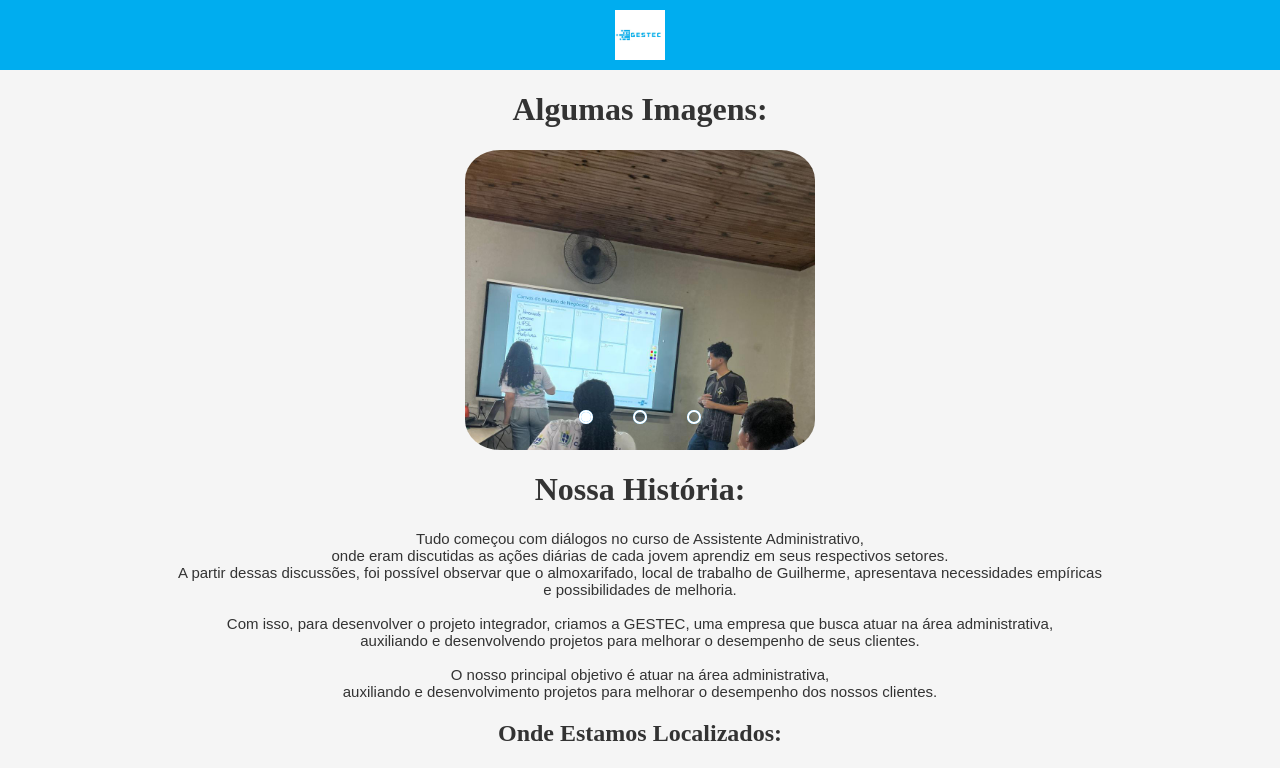
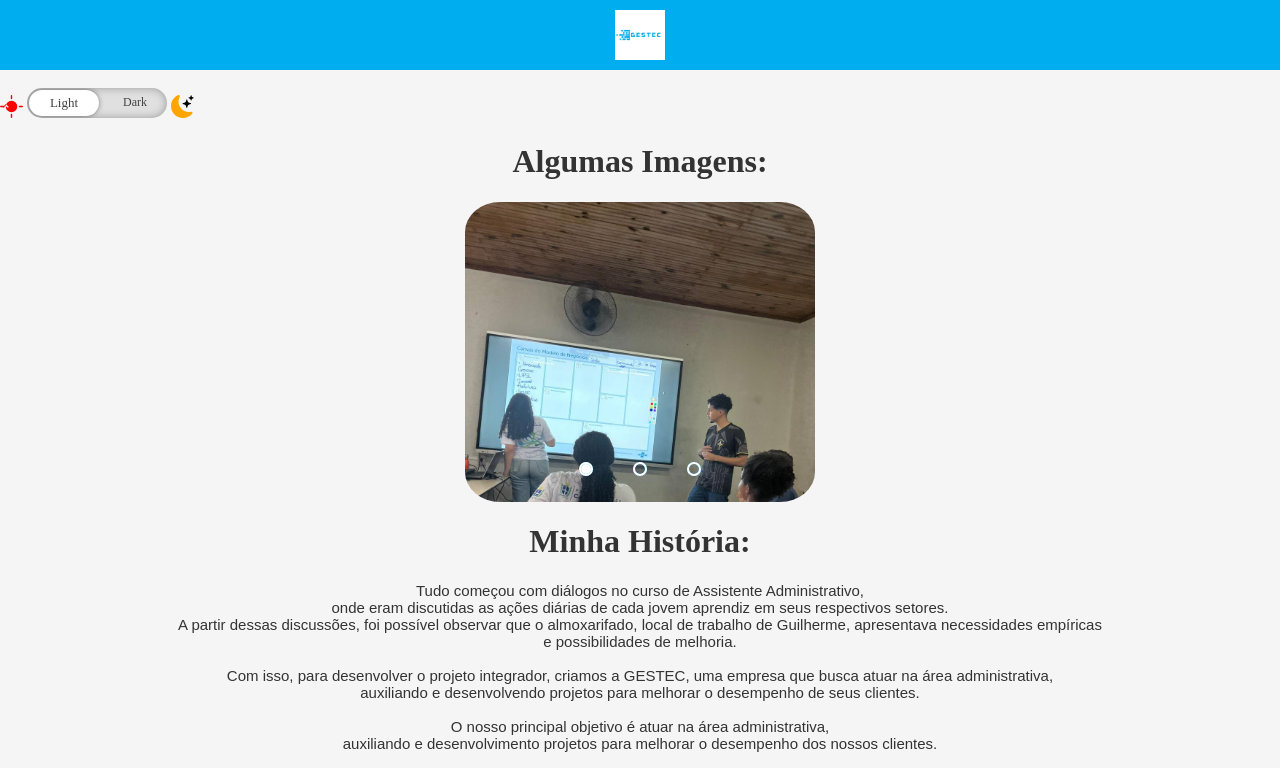
Before and after one commit to JoaoPaulodev01/JoaoPauloDev01, a PHP site: page /P/GesTec/index.html in a window 1280 px wide. Shown: the top 768 px of the page. Run offline with PHP 8.4, Linux system fonts and the light colour scheme; some libraries are stand-ins or nearby versions.

Commit message:
Add files via upload

```diff
--- a/GesTec/index.html
+++ b/GesTec/index.html
@@ -13,6 +13,28 @@
 </header>
 
 <body>
+    <br>
+    <div class="btn-container">
+        <svg viewBox="0 0 16 16" class="bi bi-sun-fill" fill="currentColor" width="23"
+            xmlns="http://www.w3.org/2000/svg">
+            <path
+                d="M8 12a4 4 0 1 0 0-8 4 4 0 0 0 0 8zM8 0a.5.5 0 0 1 .5.5v2a.5.5 0 0 1-1 0v-2A.5.5 0 0 1 8 0zm0 13a.5.5 0 0 1 .5.5v2a.5.5 0 0 1-1 0v-2A.5.5 0 0 1 8 13zm8-5a.5.5 0 0 1-.5.5h-2a.5.5 0 0 1 0-1h2a.5.5 0 0 1 .5.5zM3 8a.5.5 0 0 1-.5.5h-2a.5.5 0 0 1 0-1h2a.5.5 0 0 1 .5.5zM3 8.657a.5.5 0 0 1-.708-.708l1.414-1.414a.5.5 0 0 1 .708 0l1.414 1.414a.5.5 0 0 1-.708.708l-1.414-1.414a.5.5 0 0 1 0-.708z"
+                color="red"></path>
+        </svg>
+        <label class="switch btn-color-mode-switch">
+            <input value="1" id="color_mode" name="color_mode" type="checkbox">
+            <label class="btn-color-mode-switch-inner" data-off="Light" data-on="Dark" for="color_mode"></label>
+        </label>
+        <svg viewBox="0 0 16 16" class="bi bi-moon-stars-fill" fill="currentColor" width="23"
+            xmlns="http://www.w3.org/2000/svg">
+            <path
+                d="M6 .278a.768.768 0 0 1 .08.858 7.208 7.208 0 0 0-.878 3.46c0 4.021 3.278 7.277 7.318 7.277.527 0 1.04-.055 1.533-.16a.787.787 0 0 1 .81.316.733.733 0 0 1-.031.893A8.349 8.349 0 0 1 8.344 16C3.734 16 0 12.286 0 7.71 0 4.266 2.114 1.312 5.124.06A.752.752 0 0 1 6 .278z"
+                color="orange"></path>
+            <path
+                d="M10.794 3.148a.217.217 0 0 1 .412 0l.387 1.162c.173.518.579.924 1.097 1.097l1.162.387a.217.217 0 0 1 0 .412l-1.162.387a1.734 1.734 0 0 0-1.097 1.097l-.387 1.162a.217.217 0 0 1-.412 0l-.387-1.162A1.734 1.734 0 0 0 9.31 6.593l-1.162-.387a.217.217 0 0 1 0-.412l1.162-.387a1.734 1.734 0 0 0 1.097-1.097l.387-1.162zM13.863.099a.145.145 0 0 1 .274 0l.258.774c.115.346.386.617.732.732l.774.258a.145.145 0 0 1 0 .274l-.774.258a1.156 1.156 0 0 0-.732.732l-.258.774a.145.145 0 0 1-.274 0l-.258-.774a1.156 1.156 0 0 0-.732-.732l-.774-.258a.145.145 0 0 1 0-.274l.774-.258c.346-.115.617-.386.732-.732L13.863.1z"
+                color="black"></path>
+        </svg>
+    </div>
     <h1>Algumas Imagens:</h1>
     <div class="slider">
         <div class="slides">
@@ -47,7 +69,7 @@
     </div>
 
     <script src="script.js"></script>
-    <h1>Nossa História:</h1>
+    <h1>Minha História:</h1>
     <p class="minhaHistoria">Tudo começou com diálogos no curso de Assistente Administrativo, <br>onde eram discutidas as
         ações diárias de cada jovem aprendiz em seus respectivos setores.<br> A partir dessas discussões, foi possível
         observar que o almoxarifado, local de trabalho de Guilherme, apresentava necessidades empíricas<br> e possibilidades
--- a/GesTec/script.js
+++ b/GesTec/script.js
@@ -13,3 +13,33 @@ function nextImage(){
     document.getElementById("radio" + count).checked = true;
 
 }
+
+// Selecione o botão de troca de tema
+const toggleThemeButton = document.getElementById('color_mode');
+
+// Adicione um evento de clique ao botão
+toggleThemeButton.addEventListener('click', () => {
+  // Verifique se o tema atual é claro ou escuro
+  const currentTheme = document.body.classList.contains('theme-light') ? 'light' : 'dark';
+
+  // Troque o tema
+  if (currentTheme === 'light') {
+    document.body.classList.remove('theme-light');
+    document.body.classList.add('theme-dark');
+    document.querySelector('.container').classList.remove('theme-light');
+    document.querySelector('.container').classList.add('theme-dark');
+    document.querySelectorAll('.form-content label').forEach((label) => {
+      label.classList.remove('theme-light');
+      label.classList.add('theme-dark');
+    });
+  } else {
+    document.body.classList.remove('theme-dark');
+    document.body.classList.add('theme-light');
+    document.querySelector('.container').classList.remove('theme-dark');
+    document.querySelector('.container').classList.add('theme-light');
+    document.querySelectorAll('.form-content label').forEach((label) => {
+      label.classList.remove('theme-dark');
+      label.classList.add('theme-light');
+    });
+  }
+});
--- a/GesTec/style.css
+++ b/GesTec/style.css
@@ -50,12 +50,11 @@ h1, h2, p {
 df-messenger {
     --df-messenger-bot-message: #ff914d;
     --df-messenger-button-titlebar-color: #00adef;
-    --df-messenger-chat-background-color: #ffffff;
+    --df-messenger-chat-background-color: light-dark(#ffffff, #333);
     --df-messenger-font-color: rgb(255, 255, 255);
-    --df-messenger-send-icon: #ffffff;
+    --df-messenger-send-icon: #25632d;
     --df-messenger-user-message: #25632d;
-    --df-messenger-input-font-color: #ffffff;
-    --df-messenger-input-box-color: #00adef;
+    --df-messenger-input-font-color: #000000;
 }
 
 .cabecalho {
@@ -192,3 +191,149 @@ p {
     font-family: Arial;
     font-size: 15px;
 }
+
+
+
+/* Adicione uma classe para o tema claro */
+.theme-light {
+    color-scheme: light;
+    background-color: #d0cdcdf0;
+}
+
+/* Adicione uma classe para o tema escuro */
+.theme-dark {
+    color-scheme: dark;
+    background-color: #202020;
+}
+
+/* Adicione uma classe para o container com tema claro */
+.container.theme-light {
+    background-color: #fffefef0;
+}
+
+/* Adicione uma classe para o container com tema escuro */
+.container.theme-dark {
+    background-color: #363434;
+}
+
+/* Adicione uma classe para o label com tema claro */
+.form-content label.theme-light {
+    color: #000000;
+    background-color: #fffefef0;
+}
+
+/* Adicione uma classe para o label com tema escuro */
+.form-content label.theme-dark {
+    color: #ffffff;
+    background-color: #363434;
+}
+
+
+
+.btn-container {
+    display: table-cell;
+    vertical-align: middle;
+    text-align: center;
+}
+
+.btn-container i {
+    display: inline-block;
+    position: relative;
+    top: -9px;
+}
+
+label {
+    font-size: 13px;
+    color: #424242;
+    font-weight: 500;
+}
+
+.btn-color-mode-switch {
+    display: inline-block;
+    margin: 0px;
+    position: relative;
+}
+
+.btn-color-mode-switch>label.btn-color-mode-switch-inner {
+    margin: 0px;
+    width: 140px;
+    height: 30px;
+    background: #E0E0E0;
+    border-radius: 26px;
+    overflow: hidden;
+    position: relative;
+    transition: all 0.3s ease;
+    box-shadow: 0px 0px 8px 0px rgba(17, 17, 17, 0.34) inset;
+    display: block;
+}
+
+.btn-color-mode-switch>label.btn-color-mode-switch-inner:before {
+    content: attr(data-on);
+    position: absolute;
+    font-size: 12px;
+    font-weight: 500;
+    top: 7px;
+    right: 20px;
+}
+
+.btn-color-mode-switch>label.btn-color-mode-switch-inner:after {
+    content: attr(data-off);
+    width: 70px;
+    height: 16px;
+    background: #fff;
+    border-radius: 26px;
+    position: absolute;
+    left: 2px;
+    top: 2px;
+    text-align: center;
+    transition: all 0.3s ease;
+    box-shadow: 0px 0px 6px -2px #111;
+    padding: 5px 0px;
+}
+
+.btn-color-mode-switch>.alert {
+    display: none;
+    background: #FF9800;
+    border: none;
+    color: #fff;
+}
+
+.btn-color-mode-switch input[type="checkbox"] {
+    cursor: pointer;
+    width: 50px;
+    height: 25px;
+    opacity: 0;
+    position: absolute;
+    top: 0;
+    z-index: 1;
+    margin: 0px;
+}
+
+.btn-color-mode-switch input[type="checkbox"]:checked+label.btn-color-mode-switch-inner {
+    background: #151515;
+    color: #fff;
+}
+
+.btn-color-mode-switch input[type="checkbox"]:checked+label.btn-color-mode-switch-inner:after {
+    content: attr(data-on);
+    left: 68px;
+    background: #3c3c3c;
+}
+
+.btn-color-mode-switch input[type="checkbox"]:checked+label.btn-color-mode-switch-inner:before {
+    content: attr(data-off);
+    right: auto;
+    left: 20px;
+}
+
+.btn-color-mode-switch input[type="checkbox"]:checked~.alert {
+    display: block;
+}
+
+.dark-preview {
+    background: #0d0d0d;
+}
+
+.white-preview {
+    background: #fff;
+}
```
